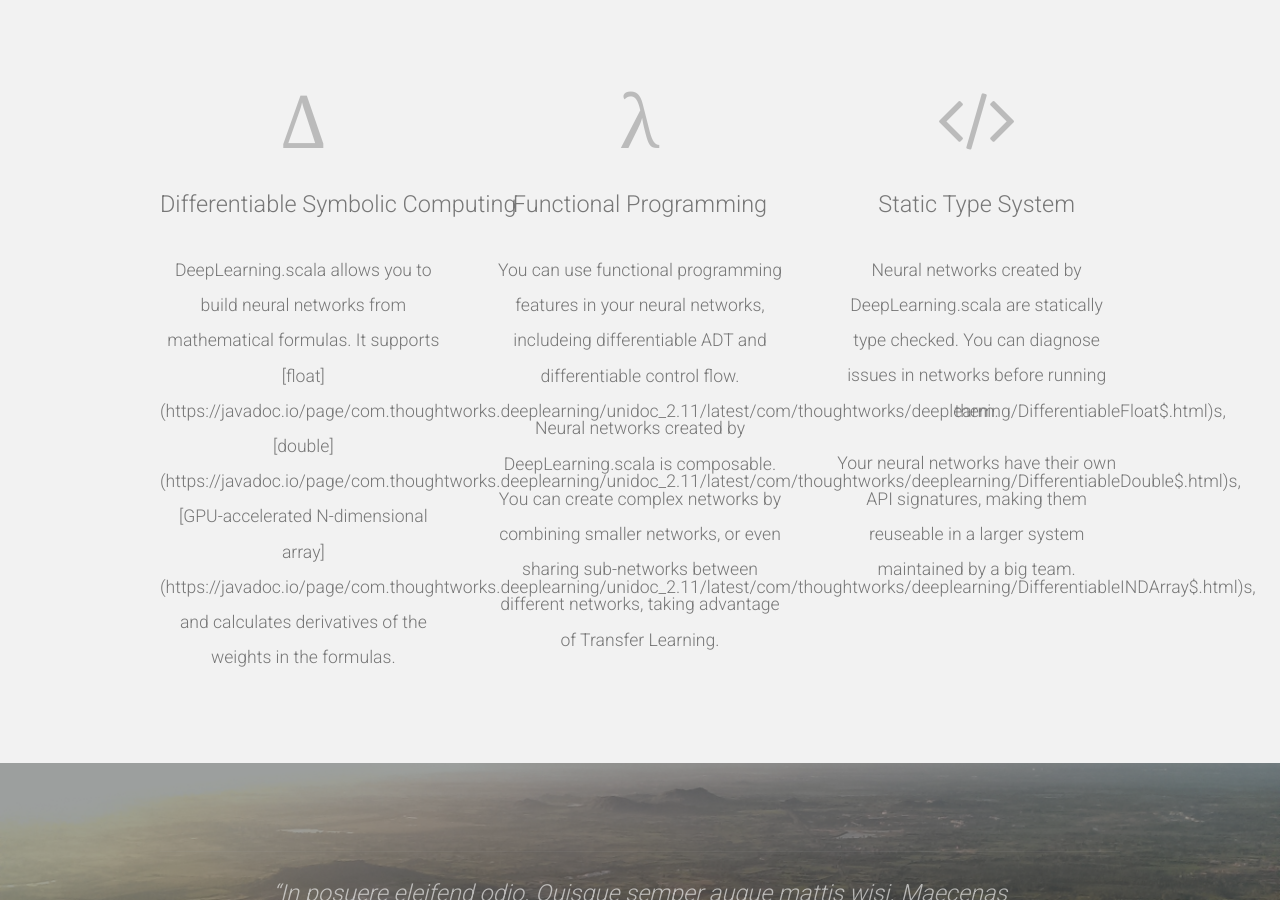
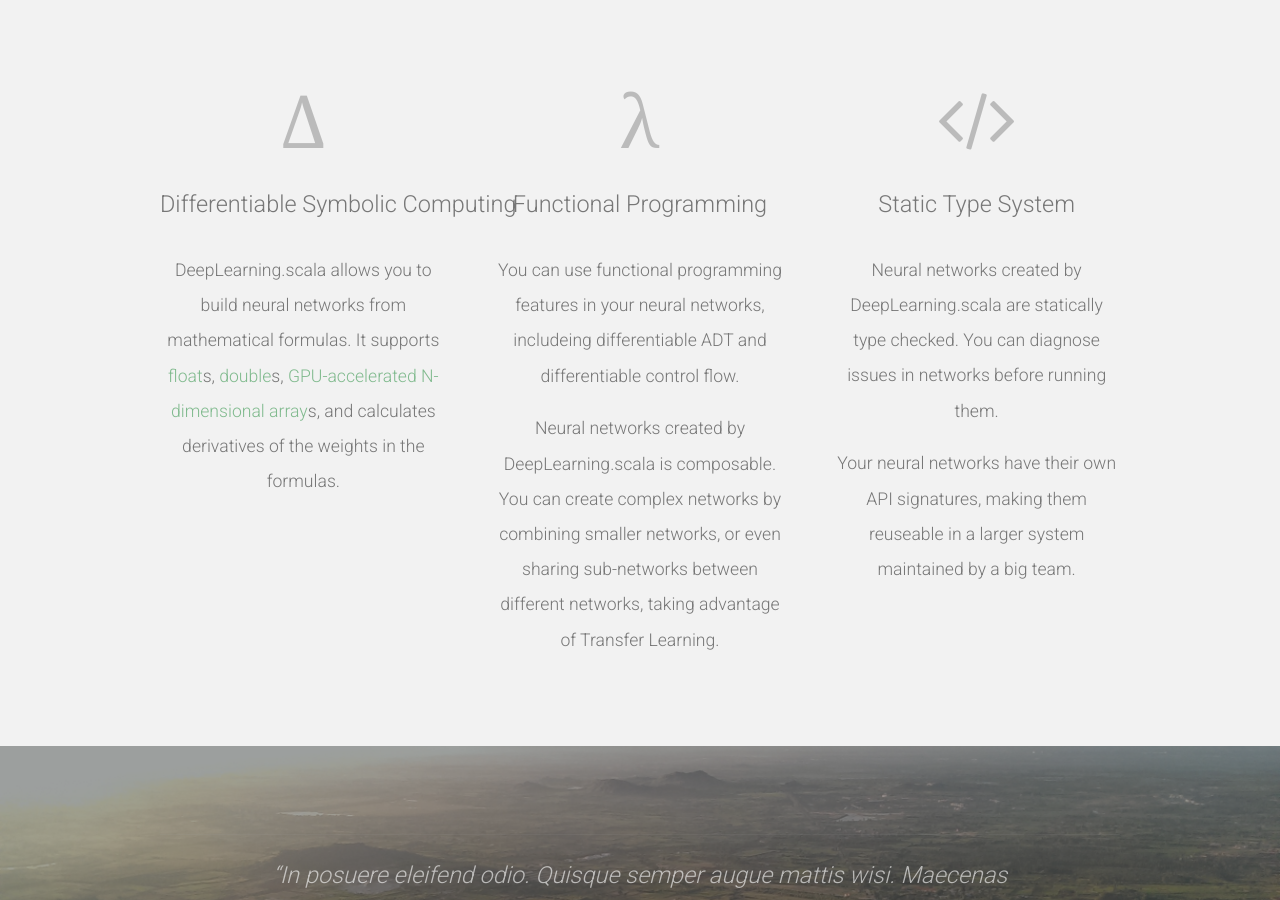
Before and after one commit to ThoughtWorksInc/DeepLearning.scala, a Jekyll site: the page built from index.html, in a window 1280 px wide and 900 px high, scrolled down 946 px. Built offline with Jekyll 4.4.1, drawn with Linux system fonts in a browser that asks for light colours; nearby versions of some CDN libraries; comment, search, counter and statistics services are not loaded; some of the changed lines change nothing that is shown.

Commit message:
Update index.html

```diff
--- a/index.html
+++ b/index.html
@@ -24,9 +24,9 @@
 				<h3 style="white-space: nowrap">Differentiable Symbolic Computing</h3>
 				<p>
 					DeepLearning.scala allows you to build neural networks from mathematical formulas.
-					It supports [float](https://javadoc.io/page/com.thoughtworks.deeplearning/unidoc_2.11/latest/com/thoughtworks/deeplearning/DifferentiableFloat$.html)s,
-					[double](https://javadoc.io/page/com.thoughtworks.deeplearning/unidoc_2.11/latest/com/thoughtworks/deeplearning/DifferentiableDouble$.html)s,
-					[GPU-accelerated N-dimensional array](https://javadoc.io/page/com.thoughtworks.deeplearning/unidoc_2.11/latest/com/thoughtworks/deeplearning/DifferentiableINDArray$.html)s, and calculates derivatives of the weights in the formulas.
+					It supports <a href="https://javadoc.io/page/com.thoughtworks.deeplearning/unidoc_2.11/latest/com/thoughtworks/deeplearning/DifferentiableFloat$.html">float</a>s,
+					<a href="https://javadoc.io/page/com.thoughtworks.deeplearning/unidoc_2.11/latest/com/thoughtworks/deeplearning/DifferentiableDouble$.html">double</a>s,
+					<a href="https://javadoc.io/page/com.thoughtworks.deeplearning/unidoc_2.11/latest/com/thoughtworks/deeplearning/DifferentiableINDArray$.html">GPU-accelerated N-dimensional array</a>s, and calculates derivatives of the weights in the formulas.
 				</p>
 			</section>
 			<section class="4u">
```
